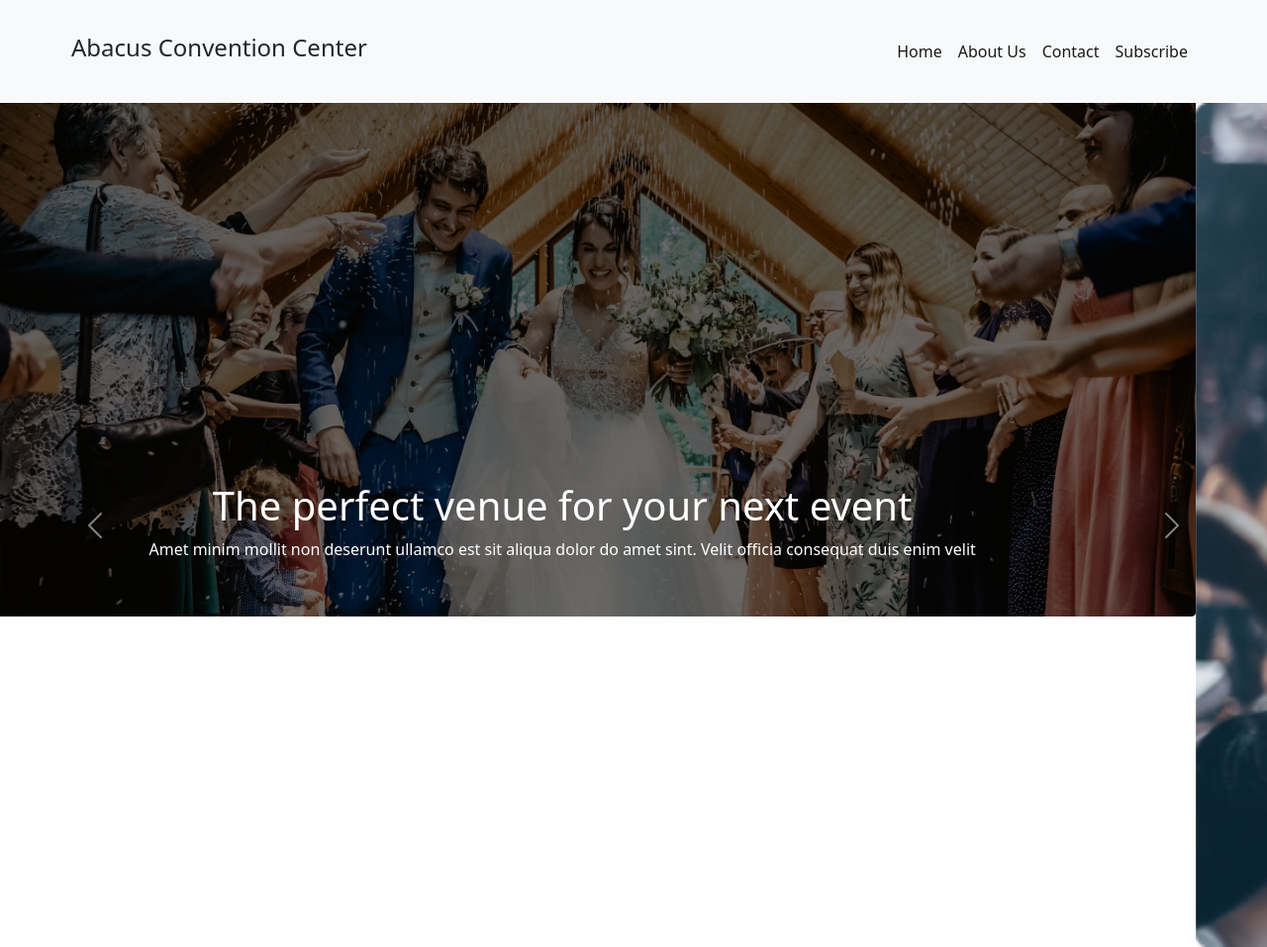
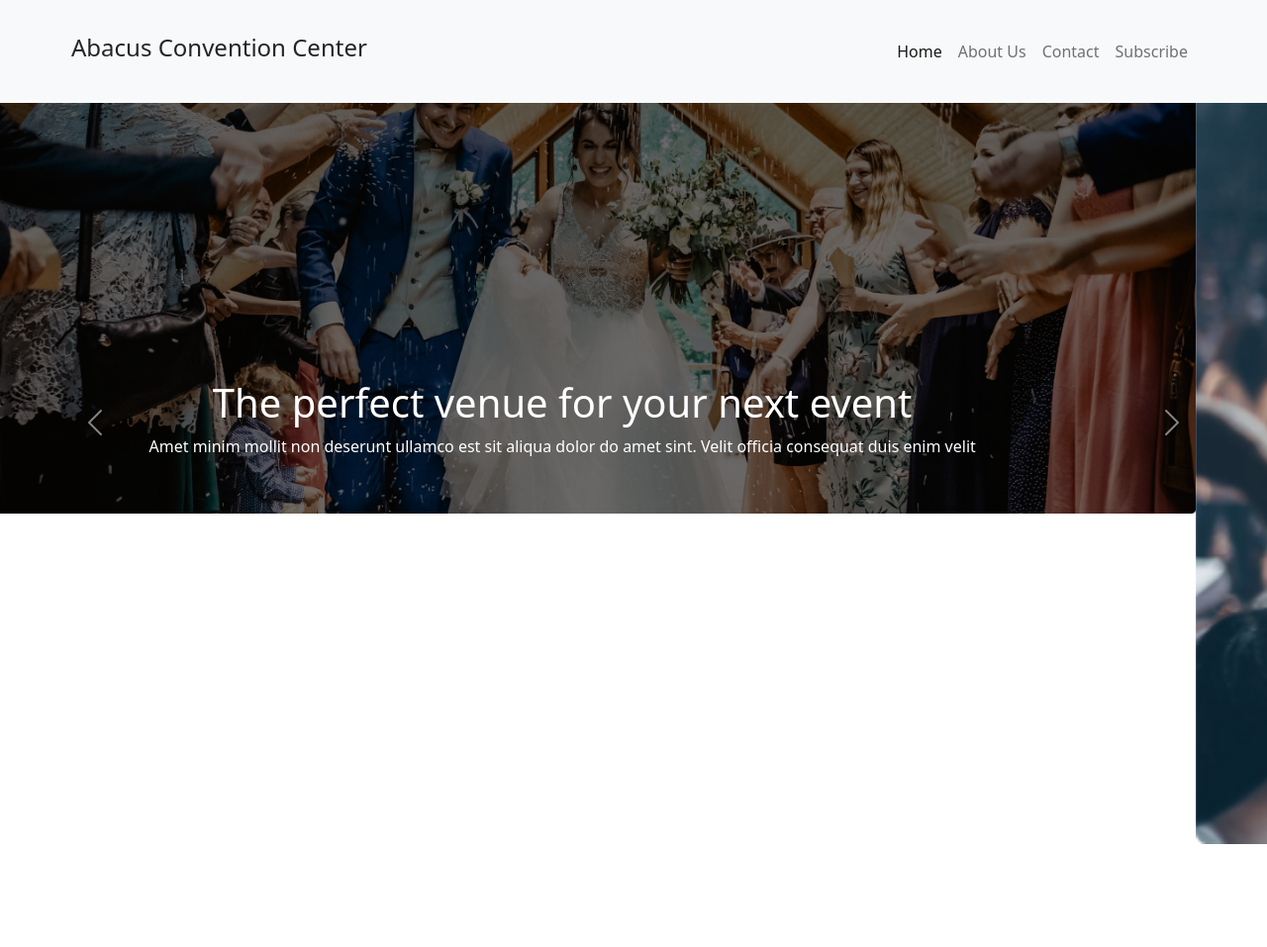
Before and after one commit to Promi-se/convention-center, a plain HTML site: page index.html in a window 1280 px wide. Shown: the whole page at 99% size. After the commit the page ends 853 px from the top, so only its background shows below. Drawn offline with nearby package versions, Linux system fonts and the light colour scheme.

Commit message:
navbar midified

```diff
--- a/index.html
+++ b/index.html
@@ -15,8 +15,8 @@
 
 <body>
     <header>
-        <section class="">
-        <nav class="navbar navbar-expand-lg navbar-light bg-light">
+        <!-- NavBar -->
+        <nav class="navbar navbar-expand-lg navbar-light bg-light fixed-top">
             <div class="container-fluid justify-content-between p-4">
                 <div class="ms-5">
                     <h4>
@@ -29,25 +29,27 @@
                             <a class="nav-link active" aria-current="page" href="#">Home</a>
                         </li>
                         <li class="nav-item">
-                            <a class="nav-link active" aria-current="page" href="#">About Us</a>
+                            <a class="nav-link" href="#">About Us</a>
                         </li>
                         <li class="nav-item">
-                            <a class="nav-link active" aria-current="page" href="#">Contact</a>
+                            <a class="nav-link" href="#">Contact</a>
                         </li>
                         <li class="nav-item">
-                            <a class="nav-link active" aria-current="page" href="#">Subscribe</a>
+                            <a class="nav-link" href="#">Subscribe</a>
                         </li>
                     </ul>
                 </div>
             </div>
         </nav>
-    </section>
-        <section class="img-fluid">
+        <!-- carousel -->
         <div id="carouselExampleCaptions" class="carousel slide" data-bs-ride="carousel">
             <div class="carousel-indicators">
-                  <button type="button" data-bs-target="#carouselExampleCaptions" data-bs-slide-to="0" class="active" aria-current="true" aria-label="Slide 1"></button>
-                  <button type="button" data-bs-target="#carouselExampleCaptions" data-bs-slide-to="1" aria-label="Slide 2"></button>
-                  <button type="button" data-bs-target="#carouselExampleCaptions" data-bs-slide-to="2" aria-label="Slide 3"></button>
+                <button type="button" data-bs-target="#carouselExampleCaptions" data-bs-slide-to="0" class="active"
+                    aria-current="true" aria-label="Slide 1"></button>
+                <button type="button" data-bs-target="#carouselExampleCaptions" data-bs-slide-to="1"
+                    aria-label="Slide 2"></button>
+                <button type="button" data-bs-target="#carouselExampleCaptions" data-bs-slide-to="2"
+                    aria-label="Slide 3"></button>
             </div>
             <div class="carousel-inner">
                 <div class="carousel-item active">
@@ -78,16 +80,17 @@
                     </div>
                 </div>
             </div>
-                <button class="carousel-control-prev" type="button" data-bs-target="#carouselExampleCaptions" data-bs-slide="prev">
+            <button class="carousel-control-prev" type="button" data-bs-target="#carouselExampleCaptions"
+                data-bs-slide="prev">
                 <span class="carousel-control-prev-icon" aria-hidden="true"></span>
                 <span class="visually-hidden">Previous</span>
             </button>
-                <button class="carousel-control-next" type="button" data-bs-target="#carouselExampleCaptions" data-bs-slide="next">
+            <button class="carousel-control-next" type="button" data-bs-target="#carouselExampleCaptions"
+                data-bs-slide="next">
                 <span class="carousel-control-next-icon" aria-hidden="true"></span>
                 <span class="visually-hidden">Next</span>
             </button>
         </div>
-            </section>
     </header>
     <main>
 
```
Lines whose indentation alone changed are shown as unchanged.
